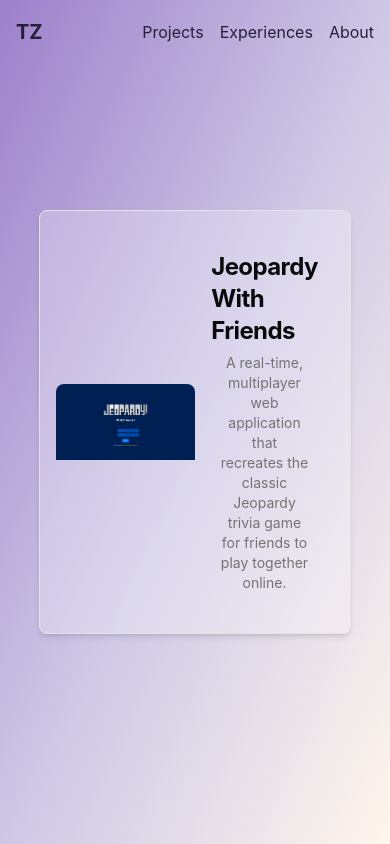
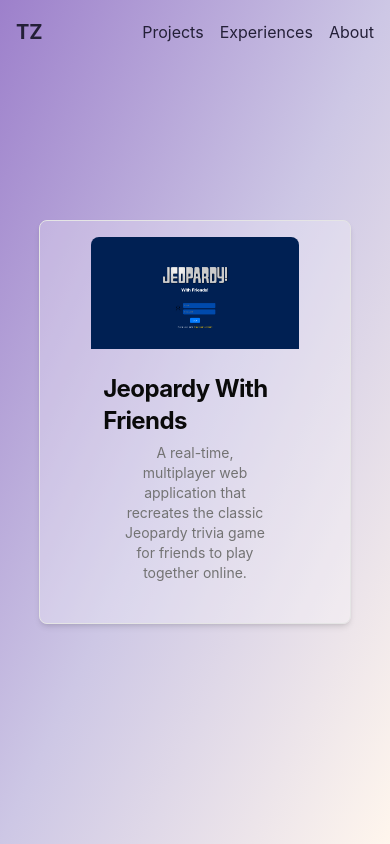
Before and after one commit to Tiffany-Zhu5303/TiffanyZhu, a Next.js app: page /projects in a window 390 px wide. Built offline with nearby package versions, Linux system fonts and the light colour scheme.

Commit message:
dynamic screen sizing implemented

```diff
--- a/components/ProjectCard.js
+++ b/components/ProjectCard.js
@@ -7,15 +7,15 @@ export default function ProjectCard({ title, shortDescription, longDescription,
     return (
         <Dialog>
             <DialogTrigger asChild>
-                <Card className="flex items-center justify-between w-4/5 p-4 m-4 bg-white/25 rounded-lg transition duration-700 transform hover: cursor-pointer hover:scale-105 shadow-md hover:shadow-lg transition-shadow duration-300">
+                <Card className="flex flex-col md:flex-row items-center justify-between w-4/5 p-4 m-4 bg-white/25 rounded-lg transition duration-700 transform hover: cursor-pointer hover:scale-105 shadow-md hover:shadow-lg transition-shadow duration-300">
                     <Image
                         src={image}
                         alt={title}
                         width={600}
                         height={600}
-                        className="w-1/2 h-1/2 object-cover rounded-t-lg" />
+                        className="w-3/4 md:w-1/2 h-1/2 object-cover rounded-t-lg" />
 
-                    <div className="flex flex-col justify-center items-center w-1/2">
+                    <div className="flex flex-col justify-center items-center w-5/6 md:w-1/2">
                         <CardHeader className="flex justify-center items-center w-fit">
                             <CardTitle className="text-2xl font-bold">{title}</CardTitle>
                             <CardDescription className="text-sm w-5/6 text-center">{shortDescription}</CardDescription>
@@ -23,7 +23,7 @@ export default function ProjectCard({ title, shortDescription, longDescription,
                     </div>
                 </Card>
             </DialogTrigger>
-            <DialogContent className="sm:max-w-md bg-magnolia rounded-lg">
+            <DialogContent className="h-[90vh] w-[90vw] max-w-sm md:max-w-md lg:max-w-lg bg-magnolia rounded-lg overflow-y-auto">
                 <h1 className="font-bold">{title}</h1>
                 <p>{longDescription}</p>
                 <p className="text-lg font-bold">Tech Stack:</p>
```
